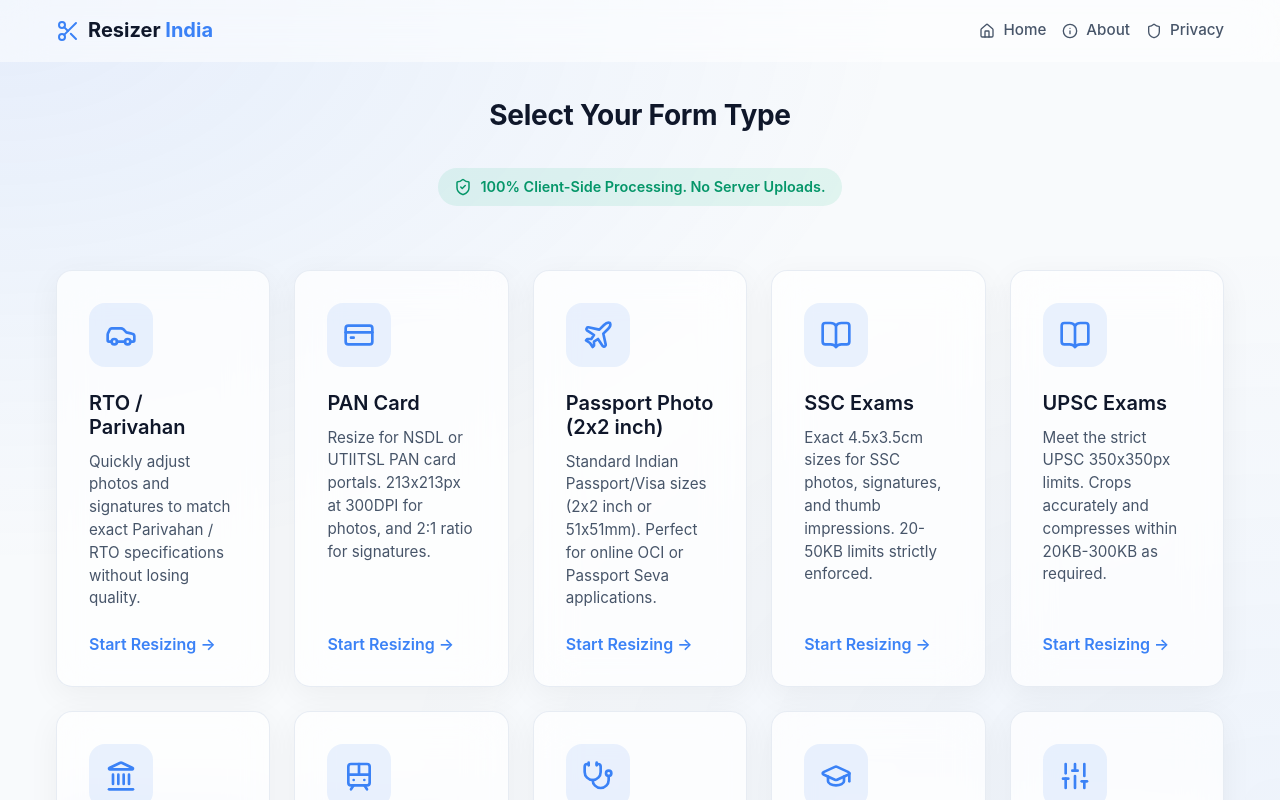
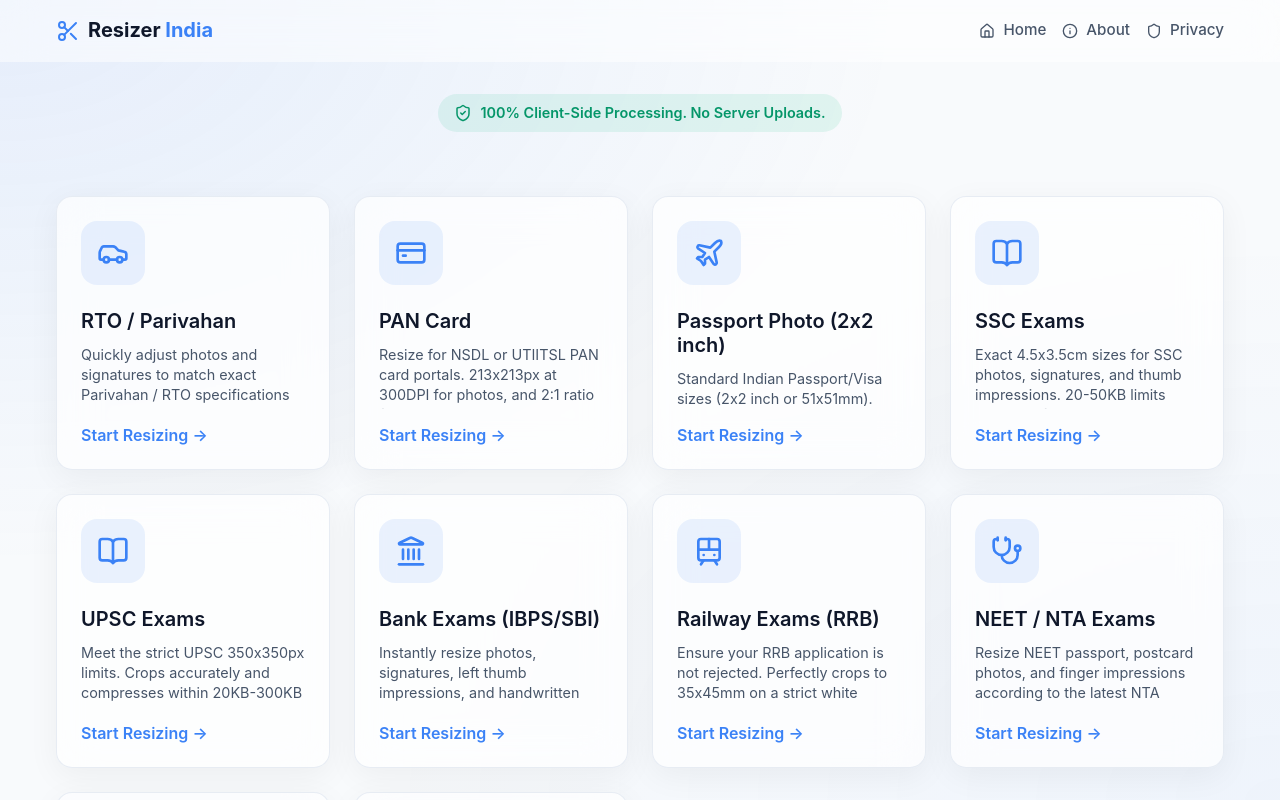
Before and after one commit to TechyNisarg/resizer-india, a React (Vite) app: page / in a window 1280 px wide. Shown: the top 800 px of the page. Built offline with nearby package versions, Linux system fonts and the light colour scheme; a web font is replaced by a local one.

Commit message:
style: square 4-column grid and remove hero text

```diff
--- a/src/components/LandingPage.tsx
+++ b/src/components/LandingPage.tsx
@@ -21,8 +21,7 @@
   return (
     <div className="landing-page">
       <div className="landing-hero">
-        <h1 className="landing-title">Select Your Form Type</h1>
-        <div style={{ marginTop: '1.5rem', display: 'inline-flex', alignItems: 'center', gap: '0.5rem', background: 'rgba(16, 185, 129, 0.1)', color: '#059669', padding: '0.5rem 1rem', borderRadius: '99px', fontSize: '0.9rem', fontWeight: 600 }}>
+        <div style={{ display: 'inline-flex', alignItems: 'center', gap: '0.5rem', background: 'rgba(16, 185, 129, 0.1)', color: '#059669', padding: '0.5rem 1rem', borderRadius: '99px', fontSize: '0.9rem', fontWeight: 600 }}>
           <ShieldCheck size={18} />
           <span>100% Client-Side Processing. No Server Uploads.</span>
         </div>
--- a/src/index.css
+++ b/src/index.css
@@ -360,7 +360,7 @@
 
 @media (min-width: 1024px) {
   .category-grid {
-    grid-template-columns: repeat(5, 1fr);
+    grid-template-columns: repeat(4, 1fr);
   }
 }
 
@@ -369,7 +369,7 @@
   backdrop-filter: var(--blur);
   -webkit-backdrop-filter: var(--blur);
   border-radius: var(--radius);
-  padding: 2rem;
+  padding: 1.5rem;
   box-shadow: var(--shadow);
   border: 1px solid var(--border-color);
   display: flex;
@@ -379,7 +379,8 @@
   transition: var(--transition);
   cursor: pointer;
   text-decoration: none;
-  height: 100%;
+  aspect-ratio: 1 / 1;
+  overflow: hidden;
 }
 
 .category-card:hover {
@@ -405,11 +406,16 @@
 }
 
 .category-desc {
-  font-size: 0.95rem;
+  font-size: 0.9rem;
   color: var(--text-secondary);
-  line-height: 1.5;
-  margin-bottom: 1.5rem;
+  line-height: 1.4;
+  margin-bottom: 1rem;
   flex-grow: 1;
+  display: -webkit-box;
+  -webkit-line-clamp: 4;
+  -webkit-box-orient: vertical;
+  overflow: hidden;
+  text-overflow: ellipsis;
 }
 
 .category-action {
```
